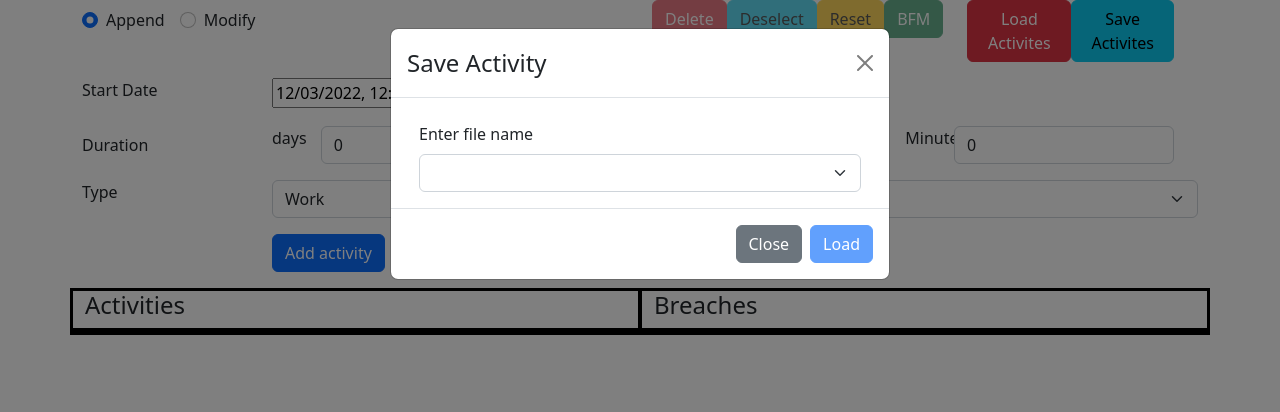
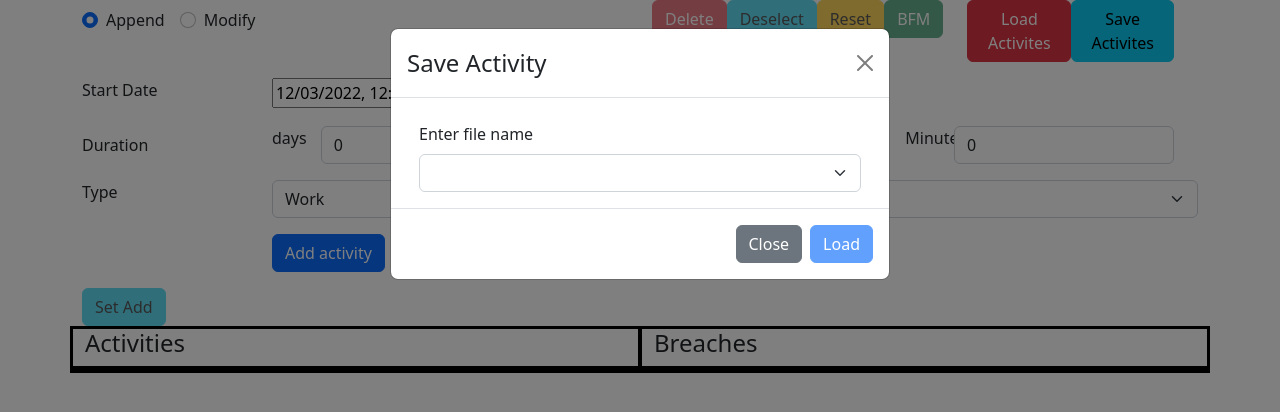
Before and after one commit to empitePasindu/quallogi-visualizer-ui, a React (Create React App) app: page / in a window 1280 px wide. Shown: the top 412 px of the page. Built offline with nearby package versions, Linux system fonts and the light colour scheme.

Commit message:
improvements

```diff
--- a/src/App.tsx
+++ b/src/App.tsx
@@ -15,6 +15,7 @@ import { BreachResult, getBFMBreaches } from './service/FatigueApi';
 import { RuleBreachCounter } from './RuleBreachCounter';
 import { BreachedCounterList } from './BreachedCounterList';
 import { SaveLoad } from './SaveLoad';
+import { scrollToElement } from './utils';
 
 type ActivityInputOptions = {
   /**append new activity to bottom*/
@@ -32,6 +33,9 @@ function App() {
 
   /**activity selected */
   const [selectedActivity, setSelectedActivity] = useState<Activity>();
+
+  /**duration add start point */
+  const [durationAddStartActivity, setDurationAddStartActivity] = useState<Activity>();
 
   /**counter selected */
   const [selectedCounter, setSelectedCounter] = useState<RuleBreachCounter>();
@@ -79,6 +83,8 @@ function App() {
     else setFormInputActivity(undefined);
   }, [activities, selectedActivity]);
 
+  useEffect(() => {}, [durationAddStartActivity]);
+
   /**Removes a given activity and
    *
    * - option===moveAfterActivites >>  moves the after activities backward by the removed activity's duration
@@ -115,8 +121,9 @@ function App() {
   /**sets or clears the activity selection*/
   const updateSelectedActivity = (selectedActivity: Activity | null) => {
     activities.forEach((activity) => {
-      if (activity.id === selectedActivity?.id) activity.setSelected(true);
-      else activity.setSelected(false);
+      if (activity.id === selectedActivity?.id) {
+        activity.setSelected(true);
+      } else activity.setSelected(false);
     });
     setActivites([...activities]);
     setSelectedActivity(selectedActivity ? selectedActivity : undefined);
@@ -130,6 +137,39 @@ function App() {
     });
     setBreachCounters([...breachCounters]);
     setSelectedCounter(selectedCounter ? selectedCounter : undefined);
+  };
+
+  /**sets the selected activity as duration add start and does the other related calcualations*/
+  const setDurationAddStart = (set: boolean) => {
+    if (selectedActivity && set) {
+      setActivites([...addUpDurations(selectedActivity.id, activities)]);
+      setDurationAddStartActivity(selectedActivity);
+    } else {
+      setActivites(
+        activities.map((act) => {
+          act.resetTotalDurations();
+          return act;
+        }),
+      );
+      setDurationAddStartActivity(undefined);
+    }
+  };
+
+  const addUpDurations = (startActivityId: number, activities: Activity[]) => {
+    let workSum = 0;
+    let restSum = 0;
+    activities.forEach((act) => {
+      if (act.id >= startActivityId) {
+        if (act.type === ActivityType.work) {
+          workSum += act.duration;
+        } else {
+          restSum += act.duration;
+        }
+      }
+      act.totalRest = restSum;
+      act.totalWork = workSum;
+    });
+    return activities;
   };
 
   const resetSelections = () => {
@@ -148,6 +188,7 @@ function App() {
   //-----------API-----------------
   const getBreaches = async () => {
     setLoading(true);
+    const startTime = Date.now();
     const result = await getBFMBreaches(activities);
     console.log('got breaches', result);
     if (result) {
@@ -159,6 +200,9 @@ function App() {
             return RuleBreachCounter.fromBreached(idx, breached);
           }),
       );
+      const endTime = Date.now() - startTime;
+      toast.success('Calcuation Done in ' + endTime / 1000 + 's');
+      console.log('time taken', endTime);
     }
     setLoading(false);
   };
@@ -213,13 +257,29 @@ function App() {
         <div className="row">
           <ActivityForm activity={formInputActivity} onSubmit={onActivityAdd} disableDateEdit={activities.length !== 0} reset={resetForm} />
         </div>
+        <div className="row">
+          <div className="col-3 d-flex">
+            <Button
+              variant="info"
+              onClick={() => {
+                setDurationAddStart(durationAddStartActivity ? false : true);
+              }}
+              disabled={!selectedActivity && !durationAddStartActivity}
+            >
+              {durationAddStartActivity ? 'Reset Add' : 'Set Add'}
+            </Button>
+            <div className="mx-3 d-flex">
+              <h4 className="align-self-center">{durationAddStartActivity?.id}</h4>
+            </div>
+          </div>
+        </div>
         <div className="row bg-border">
           <div className="col bg-border">
             <div className="row bg-border">
               <h4 className="col">Activities</h4>
               <div className="w-100"></div>
               <div className="col" style={{ maxHeight: '50vh', overflow: 'scroll' }}>
-                <ActivityList activities={activities} onActivityClick={updateSelectedActivity} />
+                <ActivityList activities={activities} selectedActivity={selectedActivity} onActivityClick={updateSelectedActivity} />
               </div>
             </div>
           </div>
```
